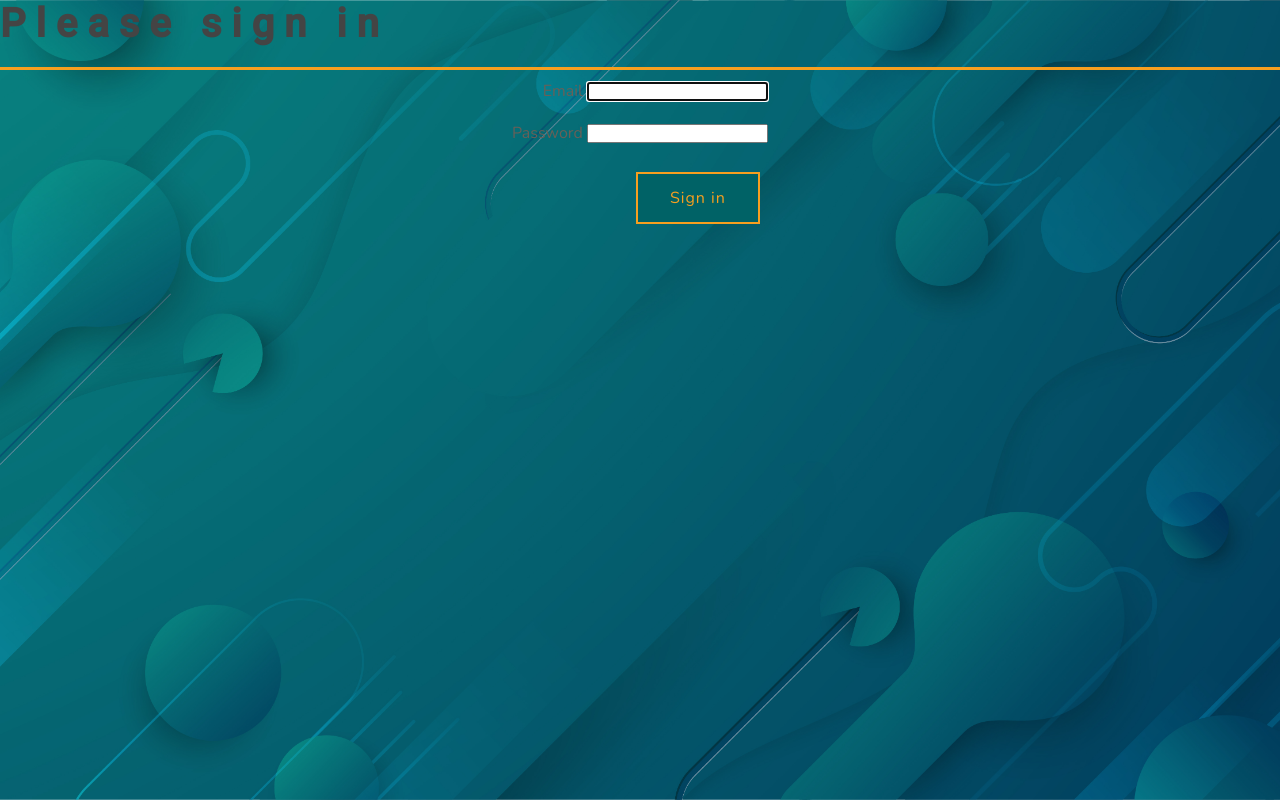
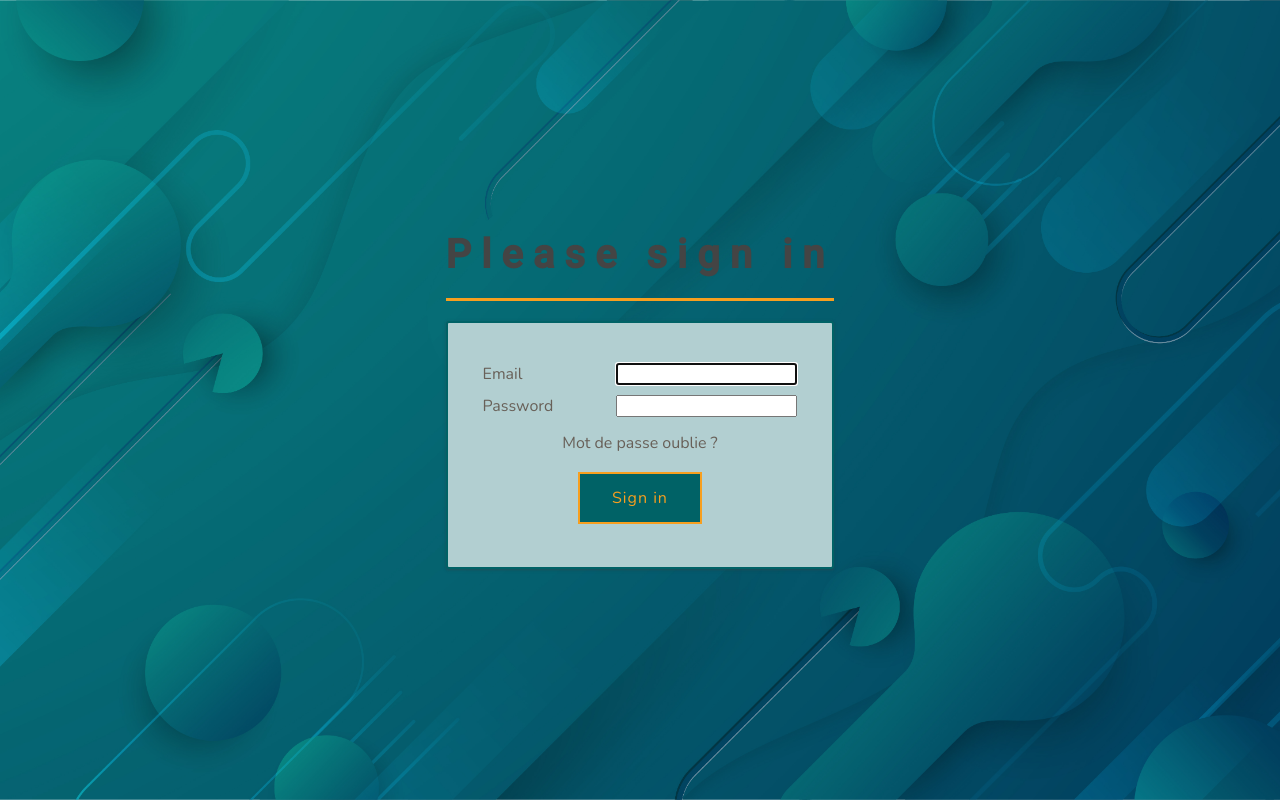
Before and after one commit to KanThor73/eni-events, a Symfony app: template templates/security/login.html.twig in a window 1280 px wide. Run offline with Twig, Linux system fonts and the light colour scheme; the template is opened without the code that fills it, so the values that code supplies are empty; some libraries are stand-ins or nearby versions.

Commit message:
mise en forme login

```diff
--- a/composer.json
+++ b/composer.json
@@ -18,6 +18,7 @@
         "symfony/flex": "^2",
         "symfony/form": "6.3.*",
         "symfony/framework-bundle": "6.3.*",
+        "symfony/mailer": "6.3.*",
         "symfony/maker-bundle": "^1.50",
         "symfony/mime": "6.3.*",
         "symfony/monolog-bundle": "*",
--- a/public/css/login.css
+++ b/public/css/login.css
@@ -1,15 +1,17 @@
-.container {
-	display: flex;
-	justify-content: center;
+.body-container {
+    display: flex;
+    flex-direction: column;
+    align-items: center;
+    height: 100vh;
+    justify-content: center;
 }
 
-.sub-container {
-	display: flex;
-	flex-direction: column;
-	justify-content: space-between;
-	align-items: flex-end;
+.form-container {
+    display: flex;
+    flex-direction: column;
+    align-items: center;
 }
 
-.row {
-	margin: 1rem;
+.form-row{
+    width: 100%;
 }
--- a/public/js/dynamicSelect.js
+++ b/public/js/dynamicSelect.js
@@ -16,14 +16,14 @@
                     let content = document.createElement("html");
                     content.innerHTML = html;
                     let newSelect = content.querySelector("#data_location_name");
-                    // let newPostCode = content.querySelector("#data_location_postCode");
                     document.querySelector("#data_location_name").replaceWith(newSelect);
-                    // document.querySelector("#data_location_postCode").replaceWith(newPostCode);
                     let newStreet = content.querySelector("#data_location_street");
                     document.querySelector("#data_location_street").replaceWith(newStreet);
                 }
             )
+                    // let newPostCode = content.querySelector("#data_location_postCode");
     });
+                    // document.querySelector("#data_location_postCode").replaceWith(newPostCode);
     //
     // let placeName = document.querySelector("#data_location_name");
     // placeName.addEventListener("change", function () {
--- a/templates/base.html.twig
+++ b/templates/base.html.twig
@@ -38,8 +38,6 @@
         </div>
     {% endfor %}
 {% endfor %}
-
-
 <div class="body-container">
     {% block body %}
 
--- a/templates/security/login.html.twig
+++ b/templates/security/login.html.twig
@@ -6,38 +6,36 @@
 {% block title %}Log in{% endblock %}
 {% block header %}
 {% endblock %}
-
 {% block body %}
     <form method="post">
         {% if error %}
             <div class="alert alert-danger">{{ error.messageKey }}</div>
         {% endif %}
-
         {% if app.user %}
             <div class="mb-3">
                 You are logged in as {{ app.user.userIdentifier }}, <a href="{{ path('app_logout') }}">Logout</a>
             </div>
         {% endif %}
-
-    <h1 class="h3 mb-3 font-weight-normal">Please sign in</h1>
-    <div class="container">
-    	<div class="sub-container">
-		<div class="row">
+        <h1 >Please sign in</h1>
+        <div class="form-container">
+            <div class="form-row">
                 <label for="inputEmail">Email</label>
-    			<input type="email" value="{{ last_username }}" name="email" id="inputEmail" class="form-control" autocomplete="email" required autofocus>
+                <input type="email" value="{{ last_username }}" name="email" id="inputEmail"
+                       class="form-control"
+                       autocomplete="email" required autofocus>
             </div>
-		<div class="row">
+            <div class="form-row">
                 <label for="inputPassword">Password</label>
-    			<input type="password" name="password" id="inputPassword" class="form-control" autocomplete="current-password" required>
+                <input type="password" name="password" id="inputPassword" class="form-control"
+                       autocomplete="current-password" required>
+            </div>
+            <div class="d-flex flex-column align-items-center m-1">
+                <a href="{{ path('reset-password') }}">Mot de passe oublie ?</a>
             </div>
             <input type="hidden" name="_csrf_token" value="{{ csrf_token('authenticate') }}">
-
-		<div class="row">
             <button class="btn btn-lg btn-primary" type="submit">
                 Sign in
             </button>
         </div>
-	</div>
-    </div>
     </form>
 {% endblock %}
```
Also changed, not shown: public/css/base.css (+27 -26 lines), src/Form/DataLocationType.php (+12 -10 lines), 5 other files. Lines whose indentation alone changed are shown as unchanged.
